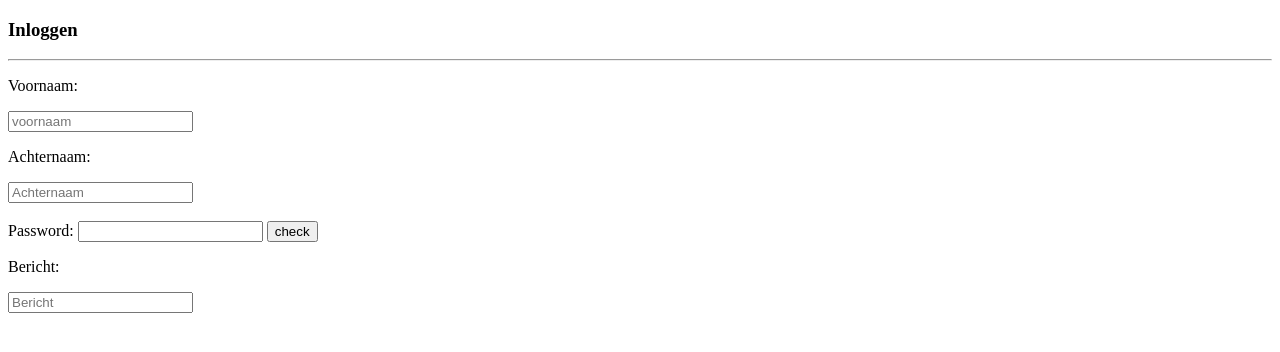
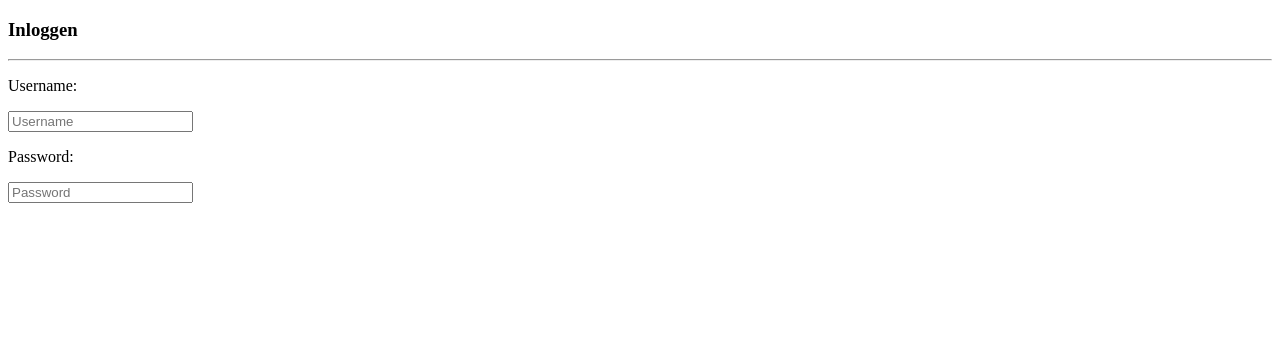
Before and after one commit to EmreCali93/jaar2opdrachtenp1, a PHP site: the page made by login formulier.php in a window 1280 px wide. Shown: the top 352 px of the page. Run offline with PHP 8.4, Linux system fonts and the light colour scheme.

Commit message:
Andere name's, placeholders

```diff
--- a/login formulier.php
+++ b/login formulier.php
@@ -8,16 +8,10 @@
 	<hr/>
 
 	<form action="" method="POST">
-		<p>Voornaam:</p>
-		<input type="text" name="voornaam" placeholder="voornaam"><br>
-		<p>Achternaam:</p>
-		<input type="text" name="Achternaam" placeholder="Achternaam"><br><br>
-		<label>Password:
-			<input type="text" name="password">
-		</label>
-		<input type="submit" name="login-btn" value="check">
-		<p>Bericht:</p>
-		<input type="text" name="Bericht" placeholder="Bericht"><br>
+		<p>Username:</p>
+		<input type="text" name="Username" placeholder="Username"><br>
+		<p>Password:</p>
+		<input type="text" name="Password" placeholder="Password"><br>
 	</form>
 
 
```
